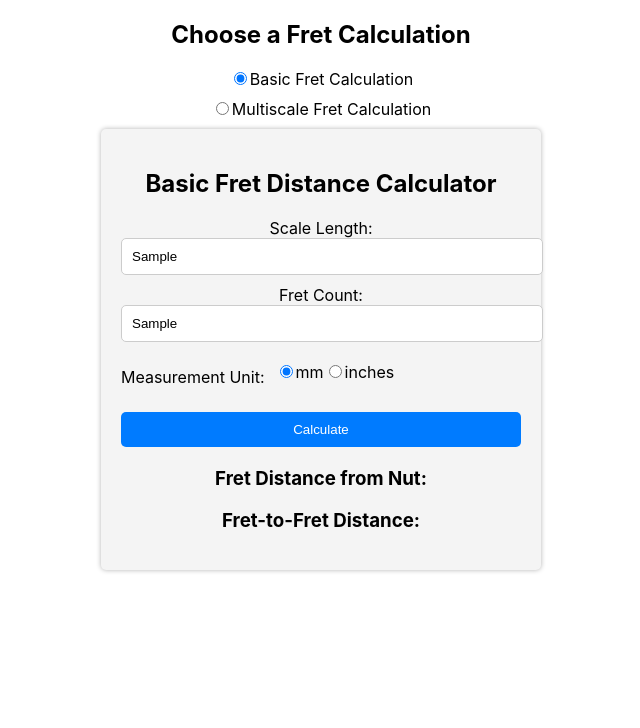
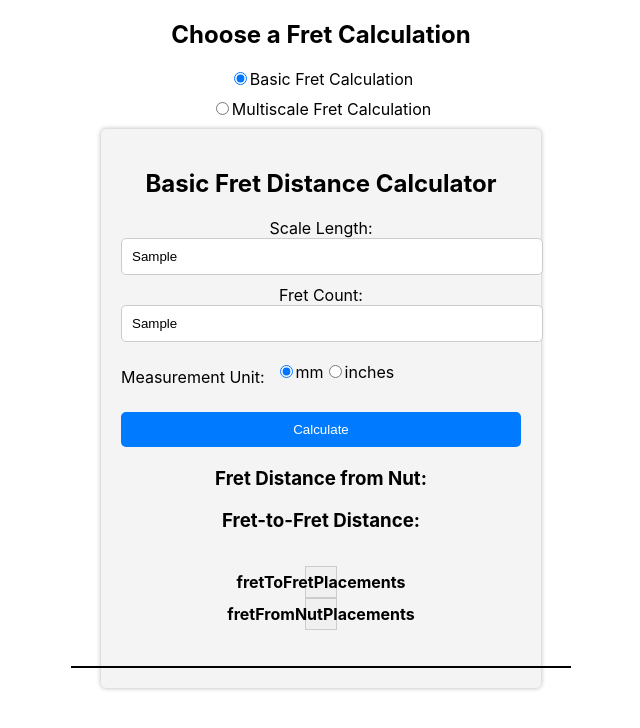
Before and after one commit to mkirshman/Guitar-Fret-Calculator, a React (Create React App) app: page / in a window 1280 px wide. Both pictures are taken after typing "Sample", "Sample" into the empty fields and a click on the button "Calculate". Shown: the top 728 px of the page, without its empty margins (319-959 px from the left). Built offline with nearby package versions, Linux system fonts and the light colour scheme.

Commit message:
Added component to draw SVG

```diff
--- a/src/Components/BasicFretDistanceCalculator/BasicFretDistanceCalculator.jsx
+++ b/src/Components/BasicFretDistanceCalculator/BasicFretDistanceCalculator.jsx
@@ -1,39 +1,39 @@
-import React, { Component } from 'react';
+import React, { Component, useState } from 'react';
 import FretboardDiagram from '../FretboardDiagram/FretboardDiagram';
-
+import { useFretboard } from '../../Utilities/FretboardContext';
 import './BasicFretDistanceCalculator.css';
 
-class BasicFretDistanceCalculator extends Component {
-  constructor(props) {
-    super(props);
-    this.state = {
+function BasicFretDistanceCalculator() {
+  const {storeFretDistances} = useFretboard();
+  const [state, setState] = useState({
     scaleLength: '',
     fretCount: '',
     measurementUnit: 'mm',
     fretToFretPlacements: [],
     fretFromNutPlacements: [],
-    };
-  }
+  });
 
-  handleInputChange = (event) => {
+  const handleInputChange = (event) => {
     const { name, value } = event.target;
-    this.setState({
+    setState({
+      ...state,
       [name]: value,
     });
   };
 
-  handleUnitChange = (event) => {
-    this.setState({
+  const handleUnitChange = (event) => {
+    setState({
+      ...state,
       measurementUnit: event.target.value,
     });
   };
 
-  calculateFretDistance = () => {
-    const { scaleLength, fretCount, measurementUnit } = this.state;
+  const calculateFretDistance = () => {
+    const { scaleLength, fretCount, measurementUnit } = state;
+
     const denominator = 17.817;
     let adjustedScaleLength = parseFloat(scaleLength);
 
-    // Conversion factor: 1 inch = 25.4 mm
     const conversionFactor = measurementUnit === 'mm' ? 1 : 25.4;
 
     const fretToFretPlacements = [];
@@ -50,24 +50,29 @@ class BasicFretDistanceCalculator extends Component {
       adjustedScaleLength -= fretSpacingInMillimeters;
     }
 
-    this.setState({
+    storeFretDistances({
+      fretToFretPlacements,
+      fretFromNutPlacements,
+    });
+
+    setState({
+      ...state,
       fretToFretPlacements,
       fretFromNutPlacements,
     });
   };
 
-  render() {
   return (
     <div className="calculator-container">
-        <h2>Basic Fret Distance Calculator {}</h2>
+      <h2>Basic Fret Distance Calculator</h2>
       <div className="input-section">
         <label>
           Scale Length:
           <input
             type="text"
             name="scaleLength"
-              value={this.state.scaleLength}
-              onChange={this.handleInputChange}
+            value={state.scaleLength}
+            onChange={handleInputChange}
           />
         </label>
         <label>
@@ -75,8 +80,8 @@ class BasicFretDistanceCalculator extends Component {
           <input
             type="text"
             name="fretCount"
-              value={this.state.fretCount}
-              onChange={this.handleInputChange}
+            value={state.fretCount}
+            onChange={handleInputChange}
           />
         </label>
       </div>
@@ -87,8 +92,8 @@ class BasicFretDistanceCalculator extends Component {
             type="radio"
             name="measurementUnit"
             value="mm"
-              checked={this.state.measurementUnit === 'mm'}
-              onChange={this.handleUnitChange}
+            checked={state.measurementUnit === 'mm'}
+            onChange={handleUnitChange}
           />
           mm
         </label>
@@ -97,39 +102,36 @@ class BasicFretDistanceCalculator extends Component {
             type="radio"
             name="measurementUnit"
             value="inches"
-              checked={this.state.measurementUnit === 'inches'}
-              onChange={this.handleUnitChange}
+            checked={state.measurementUnit === 'inches'}
+            onChange={handleUnitChange}
           />
           inches
         </label>
       </div>
-        <button onClick={this.calculateFretDistance}>Calculate</button>
+      <button onClick={calculateFretDistance}>Calculate</button>
       <div className="result-section">
         <h3>Fret Distance from Nut:</h3>
         <ul>
-            {this.state.fretFromNutPlacements.map((distance, index) => (
+          {state.fretFromNutPlacements.map((distance, index) => (
             <li key={index}>
-                {distance} {this.state.measurementUnit}
+              {distance} {state.measurementUnit}
             </li>
           ))}
         </ul>
         <h3>Fret-to-Fret Distance:</h3>
         <ul>
-            {this.state.fretToFretPlacements.map((distance, index) => (
+          {state.fretToFretPlacements.map((distance, index) => (
             <li key={index}>
-                {distance} {this.state.measurementUnit}
+              {distance} {state.measurementUnit}
             </li>
           ))}
         </ul>
       </div>
       <div>
-      <FretboardDiagram/>
+        <FretboardDiagram />
       </div>
     </div>
-
   );
-
-  }
 }
 
 export default BasicFretDistanceCalculator;
--- a/src/Components/FretboardDiagram/FretboardDiagram.css
+++ b/src/Components/FretboardDiagram/FretboardDiagram.css
@@ -0,0 +1,24 @@
+/* FretboardDiagram.css */
+.fretboard-diagram {
+    display: flex;
+    flex-direction: column;
+    align-items: center;
+  }
+
+  .fret-line {
+    list-style: none;
+    margin: 0;
+    padding: 0;
+    display: flex;
+    align-items: center;
+    justify-content: center;
+    width: 30px; /* Adjust as needed */
+    height: 30px; /* Adjust as needed */
+    border: 1px solid #ccc;
+    background-color: #f0f0f0;
+    font-weight: bold;
+  }
+
+  svg {
+    margin-top: 20px; /* Adjust as needed */
+  }
--- a/src/Components/FretboardDiagram/FretboardDiagram.jsx
+++ b/src/Components/FretboardDiagram/FretboardDiagram.jsx
@@ -1,14 +1,49 @@
 import React from 'react';
-import './FretboardDiagram.css'; // Import your CSS file
+import { useFretboard } from '../../Utilities/FretboardContext';
+import './FretboardDiagram.css';
 
-const FretboardDiagram = ({ fretDistances }) => {
-  // Convert fret distances to a format suitable for rendering lines (e.g., pixels or other units)
-  // You'll need to calculate the appropriate scaling factor based on the measurement unit
+const FretboardDiagram = () => {
+  const { fretDistances } = useFretboard(); // Assuming fretDistances is an array or object with numeric keys
+  const fromNutData = Object.keys(fretDistances || {}); // Use empty object as fallback
 
+  const scale = 1; // Adjust this value to control the scale of the SVG
+
+  // Calculate the width and height of the SVG based on the number of frets and the scale
+  const svgHeight = fromNutData.length * scale;
+  const svgWidth = 500; // Adjust the height as needed
 
   return (
     <div className="fretboard-diagram">
+      <ul>
+        {fromNutData.map((element, index) => (
+          <li
+            key={index}
+            className="fret-line"
+            style={{
+              height: `${element * scale}px`, // Adjust the styling as needed
+            }}
+          >
+            {element}
+          </li>
+        ))}
+      </ul>
+      <svg width={svgWidth} height={svgHeight} xmlns="http://www.w3.org/2000/svg">
+        {/* Draw a line at 0 */}
+        <line x1="0" y1={svgHeight / 2} x2={svgWidth} y2={svgHeight / 2} stroke="black" strokeWidth="2" />
 
+        {/* Draw fret placements */}
+        {fromNutData.map((placement, index) => (
+          <line
+            key={index}
+            x1={placement * scale}
+            y1="0"
+            x2={placement * scale}
+            y2={svgHeight}
+            stroke="black"
+            strokeWidth="2"
+          />
+        ))}
+      </svg>
     </div>
   );
 };
```
Lines whose indentation alone changed are shown as unchanged.
